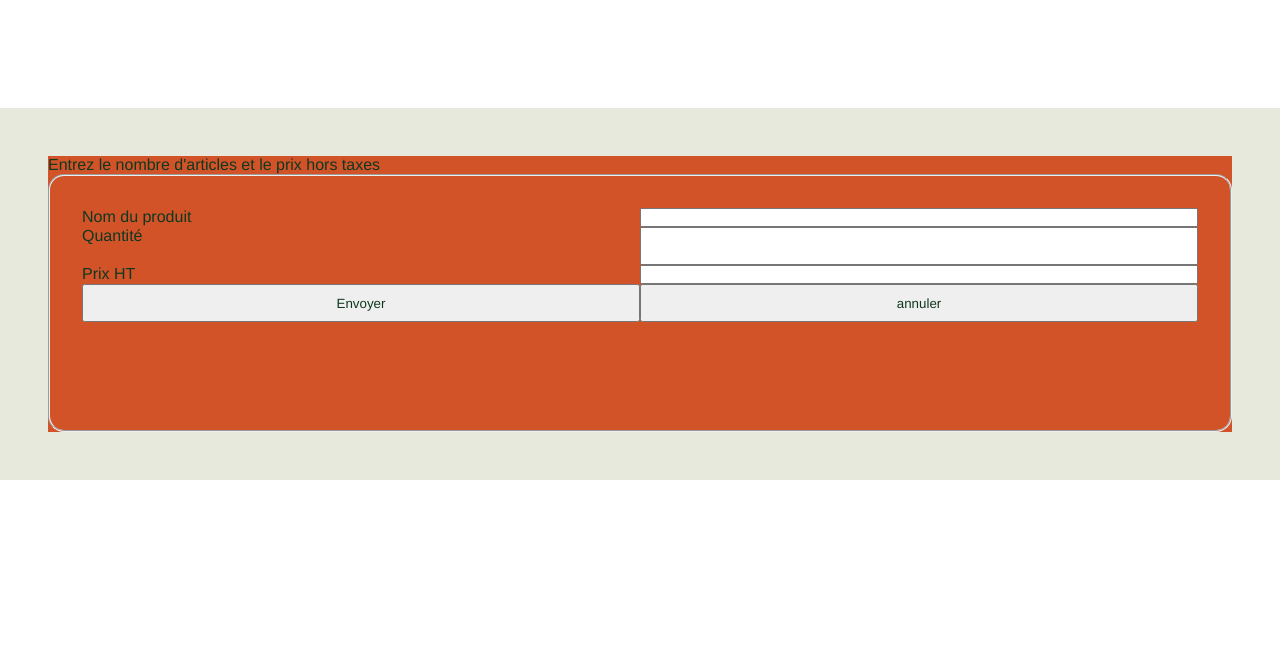
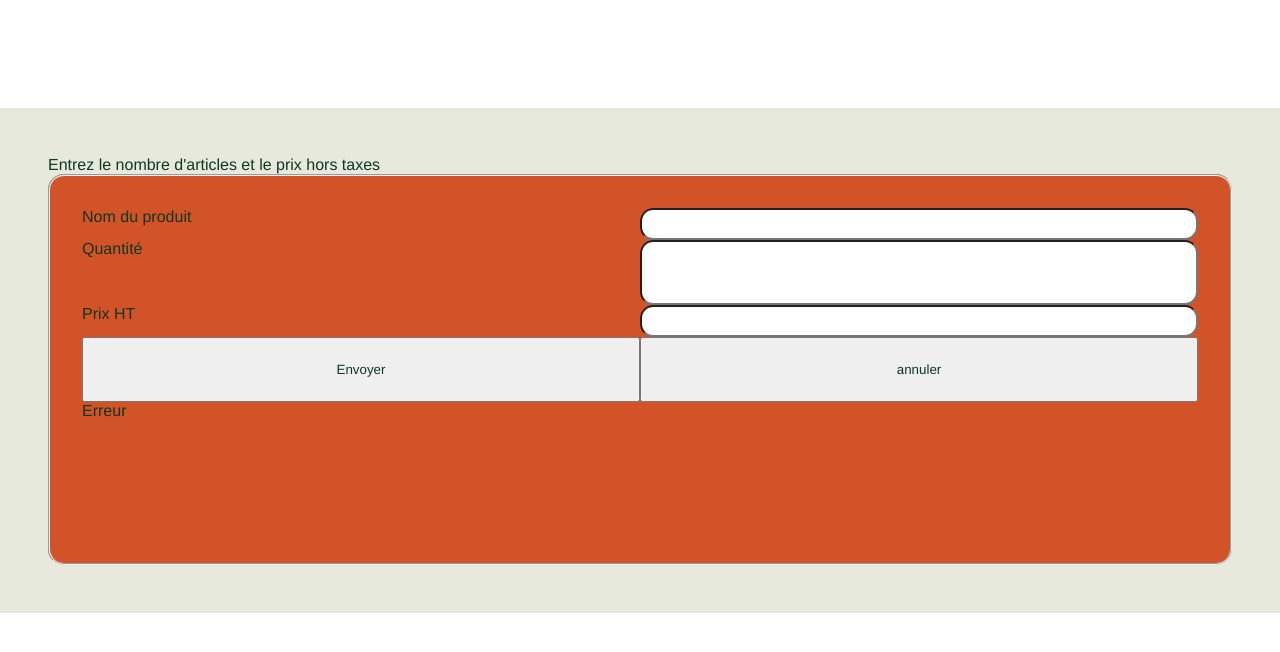
Before and after one commit to 3ddyCa/JS_Deepdive, a plain HTML site: page ex_1/index.html in a window 1280 px wide. Drawn offline with Linux system fonts and the light colour scheme.

Commit message:
feature:up objet mais toujours pas fonctionnel ^^'

```diff
--- a/ex_1/Script.js
+++ b/ex_1/Script.js
@@ -1,49 +1,112 @@
 const Prod_R = document.querySelector("#F_resultat");
-const Prod_N = document.querySelector("input[name=F_name]");
-const Prod_Q = document.querySelector("input[name=F_Quant]");
-const Prod_P = document.querySelector("input[name=F_Prix]");
+const Prod_N = document.querySelector("#name");
+const Prod_Q = document.querySelector("#quant");
+const Prod_P = document.querySelector("#prix");
 const Butt_Sub = document.querySelector("button[type=submit]")
 
+const calc = new Object({
+    result : 0,
+    temp : 0,
+    P_name: null,
+    P_quant: null,
+    P_price: null,
+    display : function(a,b,c){
+        this.P_name = a.value;
+        this.P_quant = b.value;
+        this.P_price = c.value;
+        this.verify();
+        this.calculate();
+        this.result = Math.round(this.result*100)/100;
+        Prod_P.textContent = `Le produit : ${this.P_name} coûte : ${this.result} €TTC`;
+        console.log("check f4");
+    },
+    verify : function(){
+        if(this.P_name !== null||this.P_quant !== null || this.P_price !== null ){
+            let Input_B = this.P_quant;
+            let Input_C = this.P_price;
+            if( !isNaN(Input_B) || !isNaN(Input_C)){
+                Input_B = parseInt(Input_B);
+                Input_C = parseInt(Input_C);
+                console.log(`check f3 ${Input_B} ${Input_C}`);
+                this.P_quant = Input_B;
+                this.P_price = Input_C;
+                return 0;
+            }else{
+                    setTimeout(alert("verify : Veuillez compléter les champs avec des nombres."),20);
+                    return Prod_R.innerText = "Erreur, pas un nombre";
+            }
+        }else{
+        setTimeout(alert("Verify :Veuillez compléter les champs."),20);
+        return Prod_R.innerText = "Erreur , champs vides";
+        }
+    },
+    calculate : function(){
+                this.result = this.P_quant*this.P_price;
+        console.log("check f1");
+        if(!isNaN(this.result)){
+            return this.result;
+        }else{
+            setTimeout(alert(" calculate : Veuillez compléter les champs avec des nombres.",20));
+            return Prod_R.innerText = "Erreur";
+        }
+    }
+});
+
+Butt_Sub.addEventListener("clic",calc.display(Prod_N,Prod_Q,Prod_P));
 
 
-
-function sumProducts(list) {
-    let result = parseInt(list[0])*parseInt(list[1]);
-    console.log('check f1');
-    if(result != NaN){
-        return result;
-    }else{
-        setTimeout(alert("Veuillez compléter les champs avec des nombres."));
-        return Prod_R.innerText = "Erreur"
-    }
-}
+// function sumProducts(list) {
+//     let calcul = parseInt(list[0])*parseInt(list[1]);
+//     console.log("check f1");
+//     if(!isNaN(calcul)){
+//     }else{
+//         setTimeout(alert("Veuillez compléter les champs avec des nombres.",20));
+//         return Prod_R.innerText = "Erreur";
+//     }
+//     let TVA = parseFloat(calcul/100*20);
+//     let result = parseFloat(TVA+calcul);
+//     console.log("check f2");
+//     return result;
+// }
 
 
-function calcTTC(input){
-    let Calcul = parseInt(sumProducts(input));
-    let TVA = parseInt(Calcul/100*20);
-    let result = parseInt(TVA+Calcul);
-    console.log('check f2');
-    return result;
-}
+// function calcTTC(input){
+//     let Calcul = parseInt(sumProducts(input));
+//     let TVA = parseFloat(Calcul/100*20);
+//     let result = parseFloat(TVA+Calcul);
+//     console.log("check f2");
+//     return result;
+// }
 
-function VerifyInput(b,c){
-    let AllInput = [];
-    if(b == undefined || c == undefined || b == NaN || c == NaN){
-        setTimeout(alert("Veuillez compléter les champs avec des nombres."));
-        return Prod_R.innerText = "Erreur"
-    }
-    AllInput.push(b);
-    AllInput.push(c);
-    console.log(`check f3 ${b} ${c}`);
-    return AllInput;
-}
+// function VerifyInput(a,b,c){
+//     let AllInput = [];
+//     if(a !== null||b !== null || c !== null ){
+//         let Input_B = parseInt(b.value);
+//         let Input_C = parseInt(c.value);
+//         if( !isNaN(Input_B) || !isNaN(Input_C)){
+//             AllInput.push(Input_B);
+//             AllInput.push(Input_C);
+//             console.log(`check f3 ${Input_B} ${Input_C}`);
+//              return AllInput;
+//         }else{
+//                 setTimeout(alert("Veuillez compléter les champs avec des nombres."),20);
+//                 return Prod_R.innerText = "Erreur, pas un nombre";
+//         }
+//     }else{
+//     setTimeout(alert("Veuillez compléter les champs."),20);
+//     return Prod_R.innerText = "Erreur , champs vides";
+//     }
+// }
 
-function showResult(a,b,c){
-    let AllInput = VerifyInput(b,c);
-    let result = calcTTC(AllInput);
-    Prod_P.innerText = `Le produit : ${a} coûte : ${result} €TTC`;
-    console.log('check f4');
-}
+// function showResult(a,b,c){
+//     // Butt_Sub.preventDefault();
+//     let Input_A = a.value;
+//     let AllInput = [];
+//     AllInput = VerifyInput(a,b,c);
+//     let result = calcTTC(AllInput);
+//     result = Math.round(result*100)/100;
+//     Prod_P.textContent = `Le produit : ${Input_A} coûte : ${result} €TTC`;
+//     console.log("check f4");
+// }
 
-Butt_Sub.addEventListener("click",showResult(Prod_N,Prod_Q,Prod_P));
+Butt_Sub.addEventListener("clic",calc.display(Prod_N,Prod_Q,Prod_P));
--- a/ex_1/Style.css
+++ b/ex_1/Style.css
@@ -30,16 +30,21 @@
             padding:3em;
 
             & #EX1_Form{
-                Background-color:var(--Emph-color);
+
 
 
 
                 & fieldset{
                     padding:2em;
+                    Background-color:var(--Emph-color);
                     display:grid;
                     grid-template-columns: 1fr 1fr;
                     grid-template-rows:1fr 2fr 1fr 2fr 1fr 2fr 1fr;
                     border-radius:1em;
+                    & input{
+                        padding:0.5em;
+                        border-radius:1em;
+                    }
                 }
             }
         }
--- a/ex_1/index.html
+++ b/ex_1/index.html
@@ -32,11 +32,11 @@
         <Label name="F_main">Entrez le nombre d'articles et le prix hors taxes</Label>
         <fieldset name="F_main">
           <label name="F_Name">Nom du produit</label>
-          <input type="text" name="F_Name" focus >
+          <input id="name" type="text" name="F_Name" focus>
           <label name="F_Quant">Quantité</label>
-          <input type="number" name="F_Quant">
+          <input id="quant" type="text" name="F_Quant">
           <label name="F_Prix">Prix HT</label>
-          <input type="number" name="F_Prix">
+          <input id="prix"type="text" name="F_Prix">
           <button type="submit" name="F_send">Envoyer</button><button type="reset" name="F_reset">annuler</button>
           <div id="F_resultat"></div>
         </fieldset>
```
